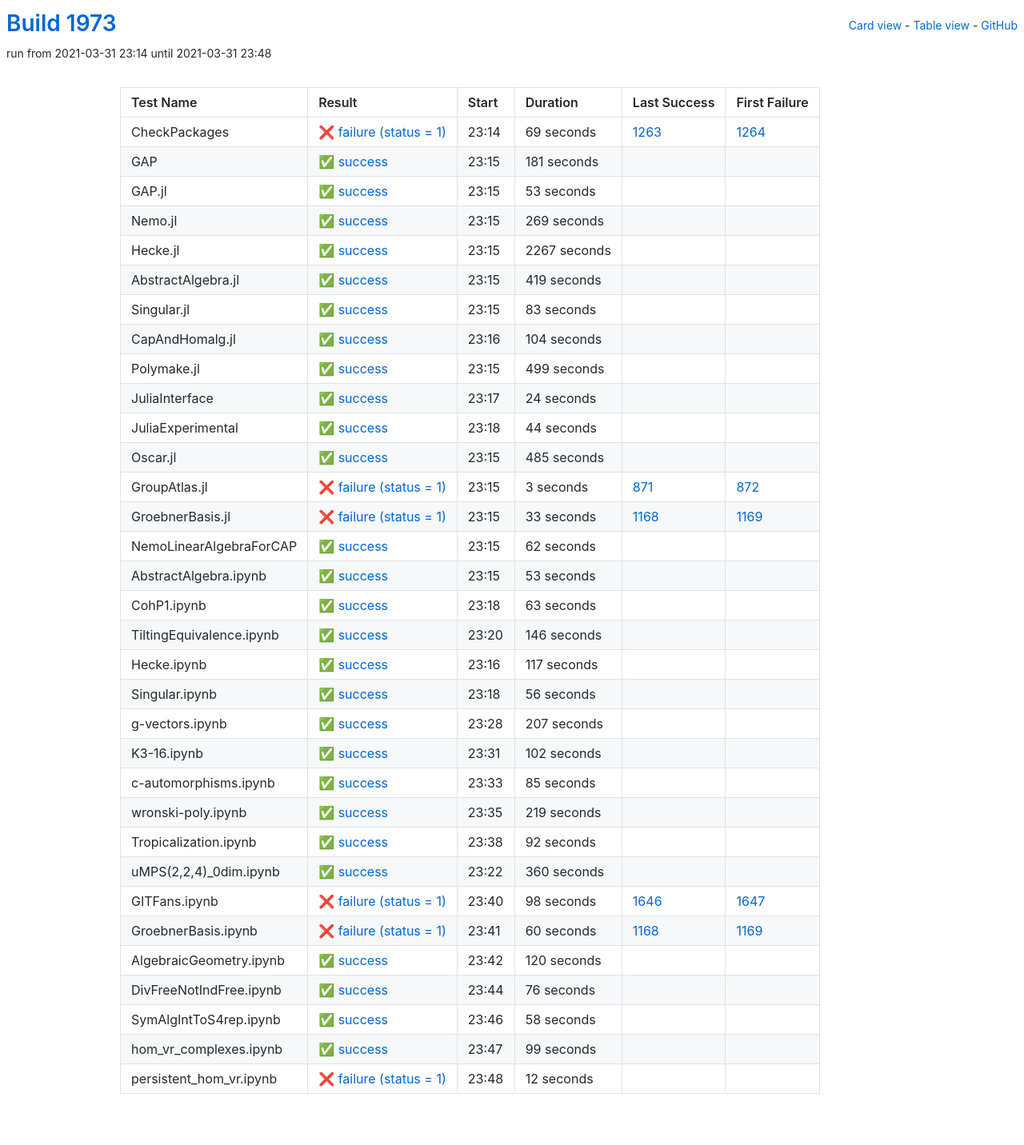
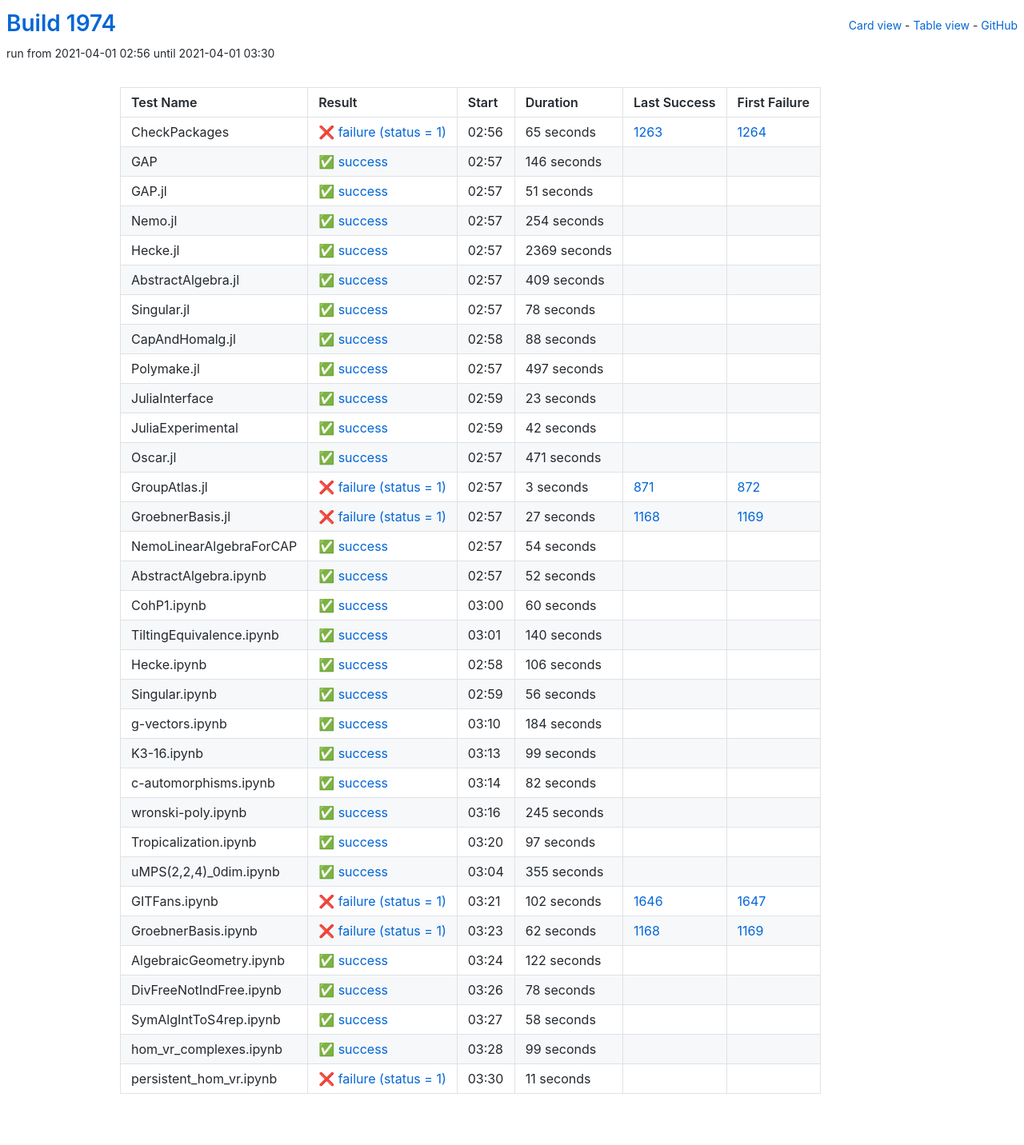
Before and after one commit to oscar-system/oscar-ci-status-stable, a Jekyll site: the page built from table.html, in a window 1280 px wide. Shown: the whole page at 80% size. Built offline with Jekyll 4.4.1, drawn with Linux system fonts in a browser that asks for light colours.

Commit message:
Build #1974

```diff
--- a/_data/ci.yml
+++ b/_data/ci.yml
@@ -1,6 +1,6 @@
 ---
-build: 1973
-build_url: https://oscarci.mathematik.uni-kl.de/job/oscar-stable/1973/
+build: 1974
+build_url: https://oscarci.mathematik.uni-kl.de/job/oscar-stable/1974/
 job: oscar-stable
 organization: oscar-system
 repo: oscar-ci-status-stable
@@ -8,152 +8,152 @@ repourl: https://github.com/oscar-system/oscar-ci-status-stable
 tests:
 - name: CheckPackages
   id: checkpackages
-  log: https://oscarci.mathematik.uni-kl.de/job/oscar-stable/1973/artifact/logs/build-1973/CheckPackages.log
-  start: 2021-03-31 23:14
+  log: https://oscarci.mathematik.uni-kl.de/job/oscar-stable/1974/artifact/logs/build-1974/CheckPackages.log
+  start: 2021-04-01 02:56
   success: false
   exitcode: 1
   status: failure
-  duration: 69
+  duration: 65
   last_success: 1263
   last_success_url: https://oscarci.mathematik.uni-kl.de/job/oscar-stable/1263/
   first_failure: 1264
   first_failure_url: https://oscarci.mathematik.uni-kl.de/job/oscar-stable/1264/
 - name: GAP
   id: gap
-  log: https://oscarci.mathematik.uni-kl.de/job/oscar-stable/1973/artifact/logs/build-1973/GAP.log
-  start: 2021-03-31 23:15
+  log: https://oscarci.mathematik.uni-kl.de/job/oscar-stable/1974/artifact/logs/build-1974/GAP.log
+  start: 2021-04-01 02:57
   success: true
   exitcode: 0
   status: success
-  duration: 181
+  duration: 146
   last_success: false
   last_success_url:
   first_failure: false
   first_failure_url:
 - name: GAP.jl
   id: gap-jl
-  log: https://oscarci.mathematik.uni-kl.de/job/oscar-stable/1973/artifact/logs/build-1973/GAP.jl.log
-  start: 2021-03-31 23:15
+  log: https://oscarci.mathematik.uni-kl.de/job/oscar-stable/1974/artifact/logs/build-1974/GAP.jl.log
+  start: 2021-04-01 02:57
   success: true
   exitcode: 0
   status: success
-  duration: 53
+  duration: 51
   last_success: false
   last_success_url:
   first_failure: false
   first_failure_url:
 - name: Nemo.jl
   id: nemo-jl
-  log: https://oscarci.mathematik.uni-kl.de/job/oscar-stable/1973/artifact/logs/build-1973/Nemo.jl.log
-  start: 2021-03-31 23:15
+  log: https://oscarci.mathematik.uni-kl.de/job/oscar-stable/1974/artifact/logs/build-1974/Nemo.jl.log
+  start: 2021-04-01 02:57
   success: true
   exitcode: 0
   status: success
-  duration: 269
+  duration: 254
   last_success: false
   last_success_url:
   first_failure: false
   first_failure_url:
 - name: Hecke.jl
   id: hecke-jl
-  log: https://oscarci.mathematik.uni-kl.de/job/oscar-stable/1973/artifact/logs/build-1973/Hecke.jl.log
-  start: 2021-03-31 23:15
+  log: https://oscarci.mathematik.uni-kl.de/job/oscar-stable/1974/artifact/logs/build-1974/Hecke.jl.log
+  start: 2021-04-01 02:57
   success: true
   exitcode: 0
   status: success
-  duration: 2267
+  duration: 2369
   last_success: false
   last_success_url:
   first_failure: false
   first_failure_url:
 - name: AbstractAlgebra.jl
   id: abstractalgebra-jl
-  log: https://oscarci.mathematik.uni-kl.de/job/oscar-stable/1973/artifact/logs/build-1973/AbstractAlgebra.jl.log
-  start: 2021-03-31 23:15
+  log: https://oscarci.mathematik.uni-kl.de/job/oscar-stable/1974/artifact/logs/build-1974/AbstractAlgebra.jl.log
+  start: 2021-04-01 02:57
   success: true
   exitcode: 0
   status: success
-  duration: 419
+  duration: 409
   last_success: false
   last_success_url:
   first_failure: false
   first_failure_url:
 - name: Singular.jl
   id: singular-jl
-  log: https://oscarci.mathematik.uni-kl.de/job/oscar-stable/1973/artifact/logs/build-1973/Singular.jl.log
-  start: 2021-03-31 23:15
+  log: https://oscarci.mathematik.uni-kl.de/job/oscar-stable/1974/artifact/logs/build-1974/Singular.jl.log
+  start: 2021-04-01 02:57
   success: true
   exitcode: 0
   status: success
-  duration: 83
+  duration: 78
   last_success: false
   last_success_url:
   first_failure: false
   first_failure_url:
 - name: CapAndHomalg.jl
   id: capandhomalg-jl
-  log: https://oscarci.mathematik.uni-kl.de/job/oscar-stable/1973/artifact/logs/build-1973/CapAndHomalg.jl.log
-  start: 2021-03-31 23:16
+  log: https://oscarci.mathematik.uni-kl.de/job/oscar-stable/1974/artifact/logs/build-1974/CapAndHomalg.jl.log
+  start: 2021-04-01 02:58
   success: true
   exitcode: 0
   status: success
-  duration: 104
+  duration: 88
   last_success: false
   last_success_url:
   first_failure: false
   first_failure_url:
 - name: Polymake.jl
   id: polymake-jl
-  log: https://oscarci.mathematik.uni-kl.de/job/oscar-stable/1973/artifact/logs/build-1973/Polymake.jl.log
-  start: 2021-03-31 23:15
+  log: https://oscarci.mathematik.uni-kl.de/job/oscar-stable/1974/artifact/logs/build-1974/Polymake.jl.log
+  start: 2021-04-01 02:57
   success: true
   exitcode: 0
   status: success
-  duration: 499
+  duration: 497
   last_success: false
   last_success_url:
   first_failure: false
   first_failure_url:
 - name: JuliaInterface
   id: juliainterface
-  log: https://oscarci.mathematik.uni-kl.de/job/oscar-stable/1973/artifact/logs/build-1973/JuliaInterface.log
-  start: 2021-03-31 23:17
+  log: https://oscarci.mathematik.uni-kl.de/job/oscar-stable/1974/artifact/logs/build-1974/JuliaInterface.log
+  start: 2021-04-01 02:59
   success: true
   exitcode: 0
   status: success
-  duration: 24
+  duration: 23
   last_success: false
   last_success_url:
   first_failure: false
   first_failure_url:
 - name: JuliaExperimental
   id: juliaexperimental
-  log: https://oscarci.mathematik.uni-kl.de/job/oscar-stable/1973/artifact/logs/build-1973/JuliaExperimental.log
-  start: 2021-03-31 23:18
+  log: https://oscarci.mathematik.uni-kl.de/job/oscar-stable/1974/artifact/logs/build-1974/JuliaExperimental.log
+  start: 2021-04-01 02:59
   success: true
   exitcode: 0
   status: success
-  duration: 44
+  duration: 42
   last_success: false
   last_success_url:
   first_failure: false
   first_failure_url:
 - name: Oscar.jl
   id: oscar-jl
-  log: https://oscarci.mathematik.uni-kl.de/job/oscar-stable/1973/artifact/logs/build-1973/Oscar.jl.log
-  start: 2021-03-31 23:15
+  log: https://oscarci.mathematik.uni-kl.de/job/oscar-stable/1974/artifact/logs/build-1974/Oscar.jl.log
+  start: 2021-04-01 02:57
   success: true
   exitcode: 0
   status: success
-  duration: 485
+  duration: 471
   last_success: false
   last_success_url:
   first_failure: false
   first_failure_url:
 - name: GroupAtlas.jl
   id: groupatlas-jl
-  log: https://oscarci.mathematik.uni-kl.de/job/oscar-stable/1973/artifact/logs/build-1973/GroupAtlas.jl.log
-  start: 2021-03-31 23:15
+  log: https://oscarci.mathematik.uni-kl.de/job/oscar-stable/1974/artifact/logs/build-1974/GroupAtlas.jl.log
+  start: 2021-04-01 02:57
   success: false
   exitcode: 1
   status: failure
@@ -164,80 +164,80 @@ tests:
   first_failure_url: https://oscarci.mathematik.uni-kl.de/job/oscar-stable/872/
 - name: GroebnerBasis.jl
   id: groebnerbasis-jl
-  log: https://oscarci.mathematik.uni-kl.de/job/oscar-stable/1973/artifact/logs/build-1973/GroebnerBasis.jl.log
-  start: 2021-03-31 23:15
+  log: https://oscarci.mathematik.uni-kl.de/job/oscar-stable/1974/artifact/logs/build-1974/GroebnerBasis.jl.log
+  start: 2021-04-01 02:57
   success: false
   exitcode: 1
   status: failure
-  duration: 33
+  duration: 27
   last_success: 1168
   last_success_url: https://oscarci.mathematik.uni-kl.de/job/oscar-stable/1168/
   first_failure: 1169
   first_failure_url: https://oscarci.mathematik.uni-kl.de/job/oscar-stable/1169/
 - name: NemoLinearAlgebraForCAP
   id: nemolinearalgebraforcap
-  log: https://oscarci.mathematik.uni-kl.de/job/oscar-stable/1973/artifact/logs/build-1973/NemoLinearAlgebraForCAP.log
-  start: 2021-03-31 23:15
+  log: https://oscarci.mathematik.uni-kl.de/job/oscar-stable/1974/artifact/logs/build-1974/NemoLinearAlgebraForCAP.log
+  start: 2021-04-01 02:57
   success: true
   exitcode: 0
   status: success
-  duration: 62
+  duration: 54
   last_success: false
   last_success_url:
   first_failure: false
   first_failure_url:
 - name: AbstractAlgebra.ipynb
   id: abstractalgebra-ipynb
-  log: https://oscarci.mathematik.uni-kl.de/job/oscar-stable/1973/artifact/logs/build-1973/AbstractAlgebra.ipynb.log
-  start: 2021-03-31 23:15
+  log: https://oscarci.mathematik.uni-kl.de/job/oscar-stable/1974/artifact/logs/build-1974/AbstractAlgebra.ipynb.log
+  start: 2021-04-01 02:57
   success: true
   exitcode: 0
   status: success
-  duration: 53
+  duration: 52
   last_success: false
   last_success_url:
   first_failure: false
   first_failure_url:
 - name: CohP1.ipynb
   id: cohp1-ipynb
-  log: https://oscarci.mathematik.uni-kl.de/job/oscar-stable/1973/artifact/logs/build-1973/CohP1.ipynb.log
-  start: 2021-03-31 23:18
+  log: https://oscarci.mathematik.uni-kl.de/job/oscar-stable/1974/artifact/logs/build-1974/CohP1.ipynb.log
+  start: 2021-04-01 03:00
   success: true
   exitcode: 0
   status: success
-  duration: 63
+  duration: 60
   last_success: false
   last_success_url:
   first_failure: false
   first_failure_url:
 - name: TiltingEquivalence.ipynb
   id: tiltingequivalence-ipynb
-  log: https://oscarci.mathematik.uni-kl.de/job/oscar-stable/1973/artifact/logs/build-1973/TiltingEquivalence.ipynb.log
-  start: 2021-03-31 23:20
+  log: https://oscarci.mathematik.uni-kl.de/job/oscar-stable/1974/artifact/logs/build-1974/TiltingEquivalence.ipynb.log
+  start: 2021-04-01 03:01
   success: true
   exitcode: 0
   status: success
-  duration: 146
+  duration: 140
   last_success: false
   last_success_url:
   first_failure: false
   first_failure_url:
 - name: Hecke.ipynb
   id: hecke-ipynb
-  log: https://oscarci.mathematik.uni-kl.de/job/oscar-stable/1973/artifact/logs/build-1973/Hecke.ipynb.log
-  start: 2021-03-31 23:16
+  log: https://oscarci.mathematik.uni-kl.de/job/oscar-stable/1974/artifact/logs/build-1974/Hecke.ipynb.log
+  start: 2021-04-01 02:58
   success: true
   exitcode: 0
   status: success
-  duration: 117
+  duration: 106
   last_success: false
   last_success_url:
   first_failure: false
   first_failure_url:
 - name: Singular.ipynb
   id: singular-ipynb
-  log: https://oscarci.mathematik.uni-kl.de/job/oscar-stable/1973/artifact/logs/build-1973/Singular.ipynb.log
-  start: 2021-03-31 23:18
+  log: https://oscarci.mathematik.uni-kl.de/job/oscar-stable/1974/artifact/logs/build-1974/Singular.ipynb.log
+  start: 2021-04-01 02:59
   success: true
   exitcode: 0
   status: success
@@ -248,128 +248,128 @@ tests:
   first_failure_url:
 - name: g-vectors.ipynb
   id: g-vectors-ipynb
-  log: https://oscarci.mathematik.uni-kl.de/job/oscar-stable/1973/artifact/logs/build-1973/g-vectors.ipynb.log
-  start: 2021-03-31 23:28
+  log: https://oscarci.mathematik.uni-kl.de/job/oscar-stable/1974/artifact/logs/build-1974/g-vectors.ipynb.log
+  start: 2021-04-01 03:10
   success: true
   exitcode: 0
   status: success
-  duration: 207
+  duration: 184
   last_success: false
   last_success_url:
   first_failure: false
   first_failure_url:
 - name: K3-16.ipynb
   id: k3-16-ipynb
-  log: https://oscarci.mathematik.uni-kl.de/job/oscar-stable/1973/artifact/logs/build-1973/K3-16.ipynb.log
-  start: 2021-03-31 23:31
+  log: https://oscarci.mathematik.uni-kl.de/job/oscar-stable/1974/artifact/logs/build-1974/K3-16.ipynb.log
+  start: 2021-04-01 03:13
   success: true
   exitcode: 0
   status: success
-  duration: 102
+  duration: 99
   last_success: false
   last_success_url:
   first_failure: false
   first_failure_url:
 - name: c-automorphisms.ipynb
   id: c-automorphisms-ipynb
-  log: https://oscarci.mathematik.uni-kl.de/job/oscar-stable/1973/artifact/logs/build-1973/c-automorphisms.ipynb.log
-  start: 2021-03-31 23:33
+  log: https://oscarci.mathematik.uni-kl.de/job/oscar-stable/1974/artifact/logs/build-1974/c-automorphisms.ipynb.log
+  start: 2021-04-01 03:14
   success: true
   exitcode: 0
   status: success
-  duration: 85
+  duration: 82
   last_success: false
   last_success_url:
   first_failure: false
   first_failure_url:
 - name: wronski-poly.ipynb
   id: wronski-poly-ipynb
-  log: https://oscarci.mathematik.uni-kl.de/job/oscar-stable/1973/artifact/logs/build-1973/wronski-poly.ipynb.log
-  start: 2021-03-31 23:35
+  log: https://oscarci.mathematik.uni-kl.de/job/oscar-stable/1974/artifact/logs/build-1974/wronski-poly.ipynb.log
+  start: 2021-04-01 03:16
   success: true
   exitcode: 0
   status: success
-  duration: 219
+  duration: 245
   last_success: false
   last_success_url:
   first_failure: false
   first_failure_url:
 - name: Tropicalization.ipynb
   id: tropicalization-ipynb
-  log: https://oscarci.mathematik.uni-kl.de/job/oscar-stable/1973/artifact/logs/build-1973/Tropicalization.ipynb.log
-  start: 2021-03-31 23:38
+  log: https://oscarci.mathematik.uni-kl.de/job/oscar-stable/1974/artifact/logs/build-1974/Tropicalization.ipynb.log
+  start: 2021-04-01 03:20
   success: true
   exitcode: 0
   status: success
-  duration: 92
+  duration: 97
   last_success: false
   last_success_url:
   first_failure: false
   first_failure_url:
 - name: uMPS(2,2,4)_0dim.ipynb
   id: umps-2-2-4-0dim-ipynb
-  log: https://oscarci.mathematik.uni-kl.de/job/oscar-stable/1973/artifact/logs/build-1973/uMPS-2-2-4-_0dim.ipynb.log
-  start: 2021-03-31 23:22
+  log: https://oscarci.mathematik.uni-kl.de/job/oscar-stable/1974/artifact/logs/build-1974/uMPS-2-2-4-_0dim.ipynb.log
+  start: 2021-04-01 03:04
   success: true
   exitcode: 0
   status: success
-  duration: 360
+  duration: 355
   last_success: false
   last_success_url:
   first_failure: false
   first_failure_url:
 - name: GITFans.ipynb
   id: gitfans-ipynb
-  log: https://oscarci.mathematik.uni-kl.de/job/oscar-stable/1973/artifact/logs/build-1973/GITFans.ipynb.log
-  start: 2021-03-31 23:40
+  log: https://oscarci.mathematik.uni-kl.de/job/oscar-stable/1974/artifact/logs/build-1974/GITFans.ipynb.log
+  start: 2021-04-01 03:21
   success: false
   exitcode: 1
   status: failure
-  duration: 98
+  duration: 102
   last_success: 1646
   last_success_url: https://oscarci.mathematik.uni-kl.de/job/oscar-stable/1646/
   first_failure: 1647
   first_failure_url: https://oscarci.mathematik.uni-kl.de/job/oscar-stable/1647/
 - name: GroebnerBasis.ipynb
   id: groebnerbasis-ipynb
-  log: https://oscarci.mathematik.uni-kl.de/job/oscar-stable/1973/artifact/logs/build-1973/GroebnerBasis.ipynb.log
-  start: 2021-03-31 23:41
+  log: https://oscarci.mathematik.uni-kl.de/job/oscar-stable/1974/artifact/logs/build-1974/GroebnerBasis.ipynb.log
+  start: 2021-04-01 03:23
   success: false
   exitcode: 1
   status: failure
-  duration: 60
+  duration: 62
   last_success: 1168
   last_success_url: https://oscarci.mathematik.uni-kl.de/job/oscar-stable/1168/
   first_failure: 1169
   first_failure_url: https://oscarci.mathematik.uni-kl.de/job/oscar-stable/1169/
 - name: AlgebraicGeometry.ipynb
   id: algebraicgeometry-ipynb
-  log: https://oscarci.mathematik.uni-kl.de/job/oscar-stable/1973/artifact/logs/build-1973/AlgebraicGeometry.ipynb.log
-  start: 2021-03-31 23:42
+  log: https://oscarci.mathematik.uni-kl.de/job/oscar-stable/1974/artifact/logs/build-1974/AlgebraicGeometry.ipynb.log
+  start: 2021-04-01 03:24
   success: true
   exitcode: 0
   status: success
-  duration: 120
+  duration: 122
   last_success: false
   last_success_url:
   first_failure: false
   first_failure_url:
 - name: DivFreeNotIndFree.ipynb
   id: divfreenotindfree-ipynb
-  log: https://oscarci.mathematik.uni-kl.de/job/oscar-stable/1973/artifact/logs/build-1973/DivFreeNotIndFree.ipynb.log
-  start: 2021-03-31 23:44
+  log: https://oscarci.mathematik.uni-kl.de/job/oscar-stable/1974/artifact/logs/build-1974/DivFreeNotIndFree.ipynb.log
+  start: 2021-04-01 03:26
   success: true
   exitcode: 0
   status: success
-  duration: 76
+  duration: 78
   last_success: false
   last_success_url:
   first_failure: false
   first_failure_url:
 - name: SymAlgIntToS4rep.ipynb
   id: symalginttos4rep-ipynb
-  log: https://oscarci.mathematik.uni-kl.de/job/oscar-stable/1973/artifact/logs/build-1973/SymAlgIntToS4rep.ipynb.log
-  start: 2021-03-31 23:46
+  log: https://oscarci.mathematik.uni-kl.de/job/oscar-stable/1974/artifact/logs/build-1974/SymAlgIntToS4rep.ipynb.log
+  start: 2021-04-01 03:27
   success: true
   exitcode: 0
   status: success
@@ -380,8 +380,8 @@ tests:
   first_failure_url:
 - name: hom_vr_complexes.ipynb
   id: hom-vr-complexes-ipynb
-  log: https://oscarci.mathematik.uni-kl.de/job/oscar-stable/1973/artifact/logs/build-1973/hom_vr_complexes.ipynb.log
-  start: 2021-03-31 23:47
+  log: https://oscarci.mathematik.uni-kl.de/job/oscar-stable/1974/artifact/logs/build-1974/hom_vr_complexes.ipynb.log
+  start: 2021-04-01 03:28
   success: true
   exitcode: 0
   status: success
@@ -392,12 +392,12 @@ tests:
   first_failure_url:
 - name: persistent_hom_vr.ipynb
   id: persistent-hom-vr-ipynb
-  log: https://oscarci.mathematik.uni-kl.de/job/oscar-stable/1973/artifact/logs/build-1973/persistent_hom_vr.ipynb.log
-  start: 2021-03-31 23:48
+  log: https://oscarci.mathematik.uni-kl.de/job/oscar-stable/1974/artifact/logs/build-1974/persistent_hom_vr.ipynb.log
+  start: 2021-04-01 03:30
   success: false
   exitcode: 1
   status: failure
-  duration: 12
+  duration: 11
   last_success: false
   last_success_url:
   first_failure: false
```
Also changed, not shown: README.md.
